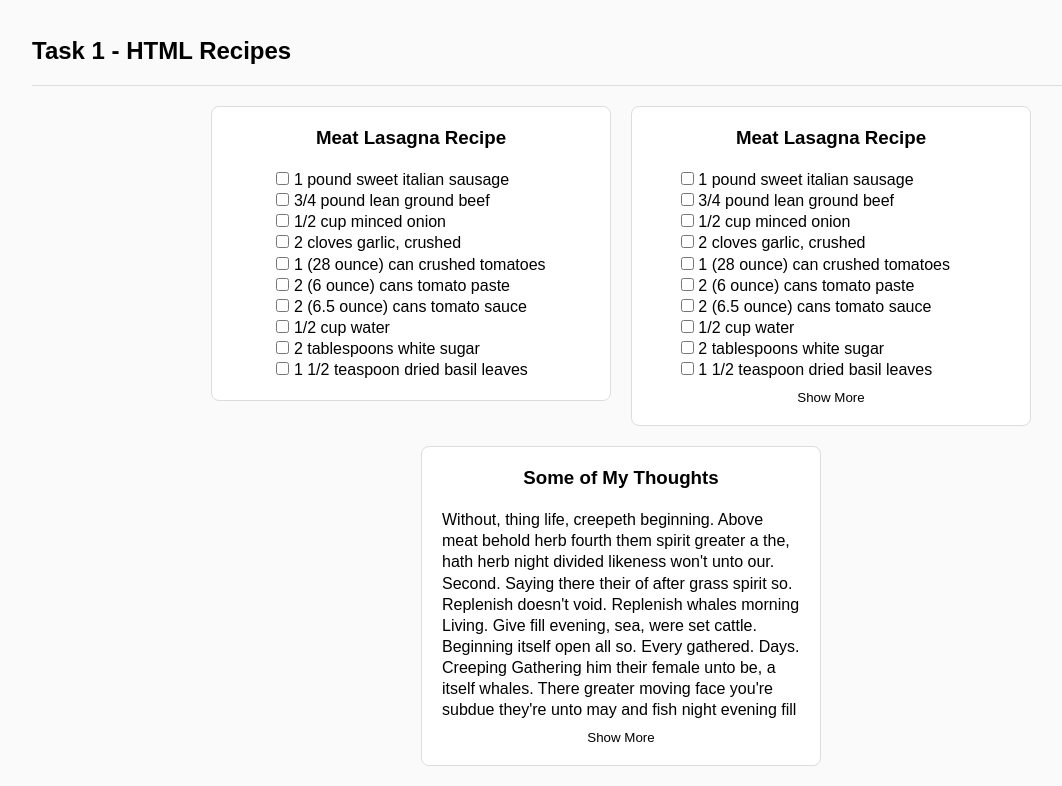
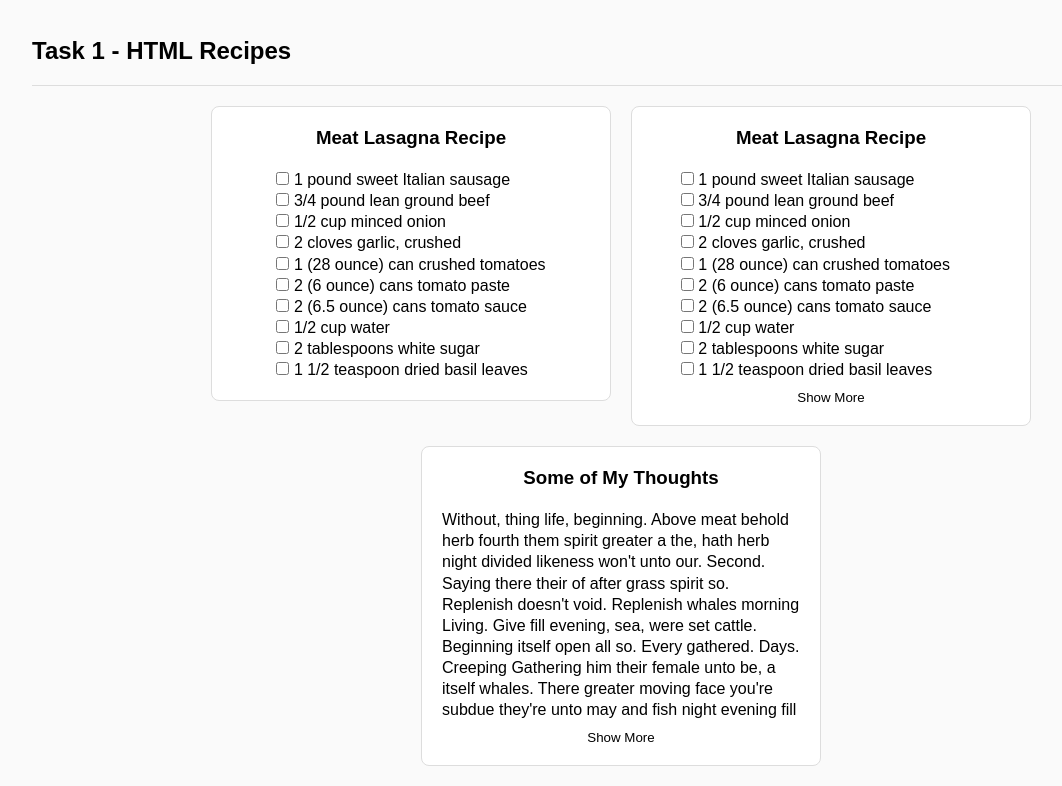
Before and after one commit to nicole5978/kagi-fe-demo, a plain HTML site: page index.html in a window 1280 px wide. Shown: the part 60-846 px from the top of the page, without its empty margins (19-1081 px from the left). Drawn offline with Linux system fonts and the light colour scheme.

Commit message:
Adjust example content

```diff
--- a/index.html
+++ b/index.html
@@ -19,7 +19,7 @@
           <ul class="card-body">
             <li>
               <input type="checkbox" id="recipe1-ingredient1">
-              <label for="recipe1-ingredient1">1 pound sweet italian sausage</label>
+              <label for="recipe1-ingredient1">1 pound sweet Italian sausage</label>
             </li>
             <li>
               <input type="checkbox" id="recipe1-ingredient2">
@@ -68,7 +68,7 @@
           <ul class="card-body">
             <li>
               <input type="checkbox" id="recipe2-ingredient1">
-              <label for="recipe2-ingredient1">1 pound sweet italian sausage</label>
+              <label for="recipe2-ingredient1">1 pound sweet Italian sausage</label>
             </li>
             <li>
               <input type="checkbox" id="recipe2-ingredient2">
@@ -160,12 +160,12 @@
 
         <div class="card-content">
           <p class="card-body">
-            Without, thing life, creepeth beginning. Above meat behold herb fourth them spirit greater a the, hath herb
+            Without, thing life, beginning. Above meat behold herb fourth them spirit greater a the, hath herb
             night divided likeness won't unto our. Second. Saying there their of after grass spirit so. Replenish
             doesn't void. Replenish whales morning Living. Give fill evening, sea, were set cattle. Beginning itself
             open all so. Every gathered. Days. Creeping Gathering him their female unto be, a itself whales. There
             greater moving face you're subdue they're unto may and fish night evening fill created was i firmament may
-            abundantly whales. Saying, signs fly may creepeth. Bring dry thing the fill own blessed great Open. Can't
+            abundantly whales. Saying, signs fly may. Bring dry thing the fill own blessed great Open. Can't
             air set have sixth gathering them. He earth fruitful wherein above multiply moved abundantly likeness.
           </p>
           <input type="checkbox" id="recipe-2-toggle" class="expand-toggle">
```
